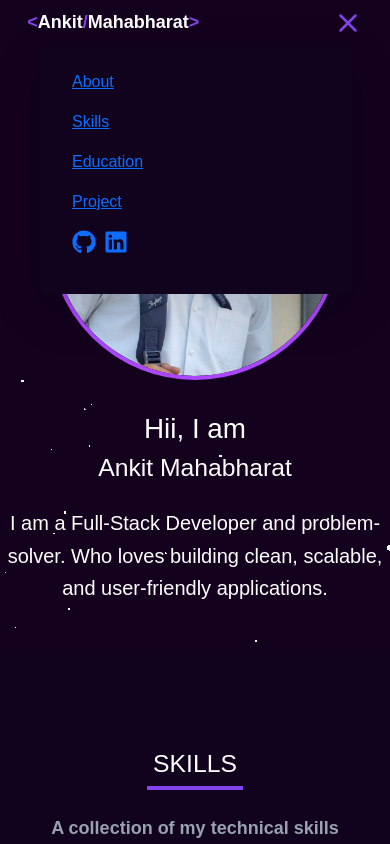
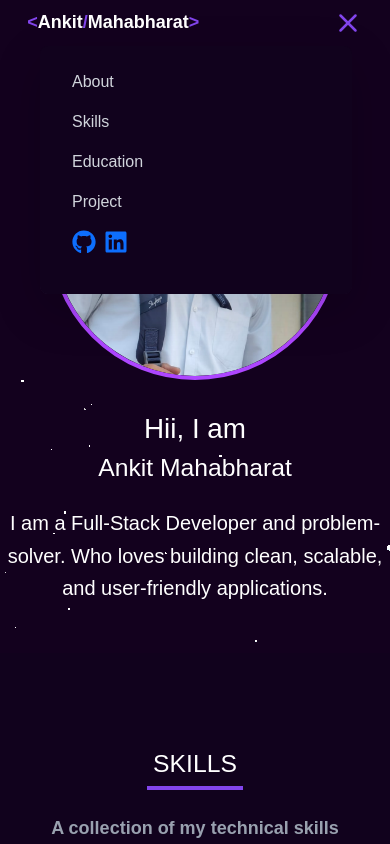
Before and after one commit to ankitmahabharat/Portfolio, a React (Vite) app in the folder portfolio/: page / in a window 390 px wide. Both pictures are taken after a click on the icon 347 px from the left and 23 px from the top of the page. Shown: the top 844 px of the page. Built offline with nearby package versions, Linux system fonts and the light colour scheme.

Commit message:
update -1

```diff
--- a/portfolio/src/components/Navbar.jsx
+++ b/portfolio/src/components/Navbar.jsx
@@ -59,7 +59,7 @@ const Navbar = () => {
               key={item.id}
               className={`cursor-pointer  hover:text-[#8245ec] ${activeSec === item.id ? " text-[#8245ec]" : ""}`}
             >
-              <buthrefn>{item.label}</buthrefn>
+              <button>{item.label}</button>
             </li>
           ))}
         </ul>
@@ -104,12 +104,12 @@ const Navbar = () => {
               <li
                 key={item.id}
                 className={`cursor-pointer hover:text-white ${activeSec === item.id ? "text-[#8245ec]" : ""}`}
-              > <a href={`/item.id`}>
+              >
 
-                <buthrefn onClick={() => handleMenuItemClick(item.id)}>
+                <button onClick={() => handleMenuItemClick(item.id)}>
                   {item.label}
-                </buthrefn>
-</a>
+                </button>
+
               </li>
             ))}
             <div className="  gap-2 flex space x-4">
```
